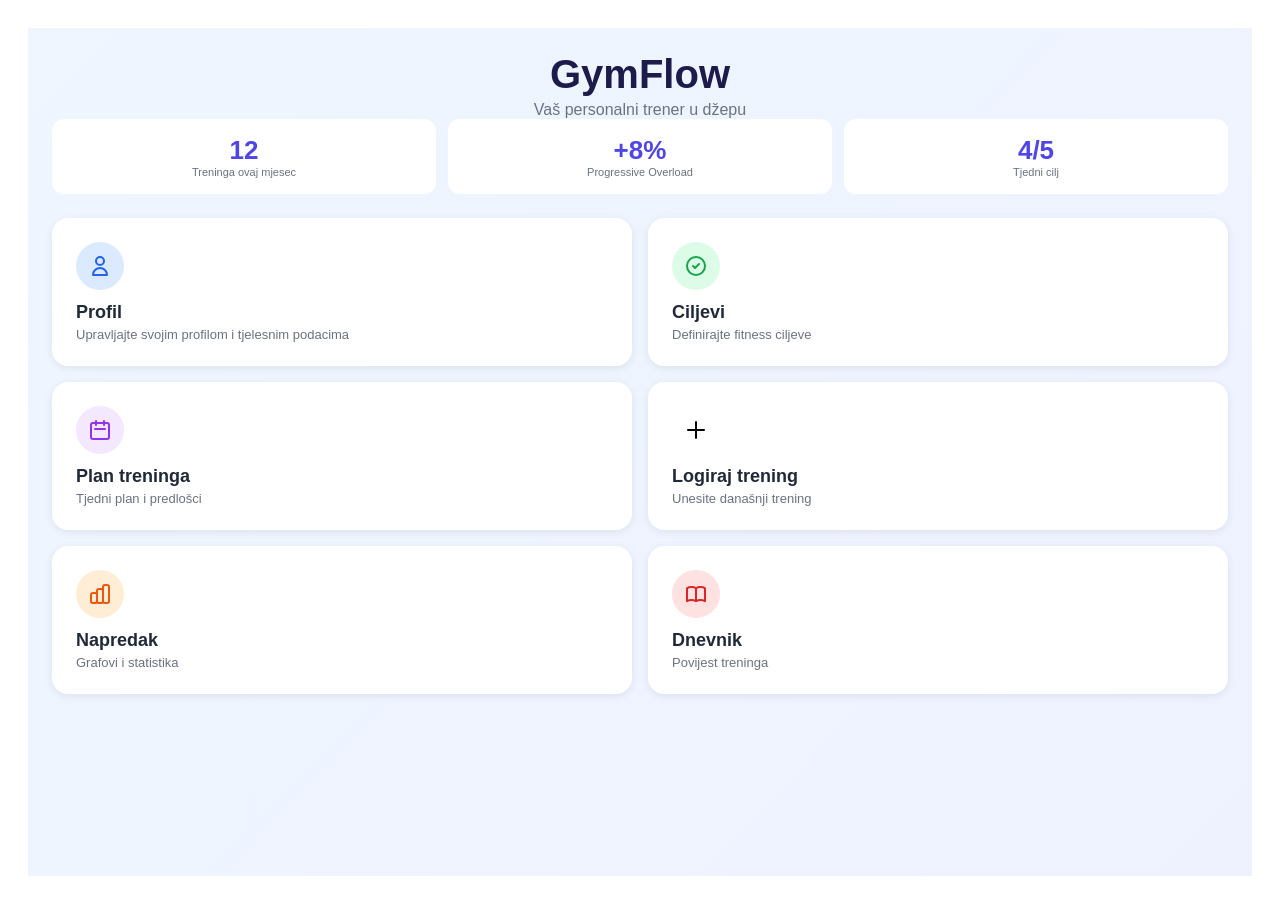
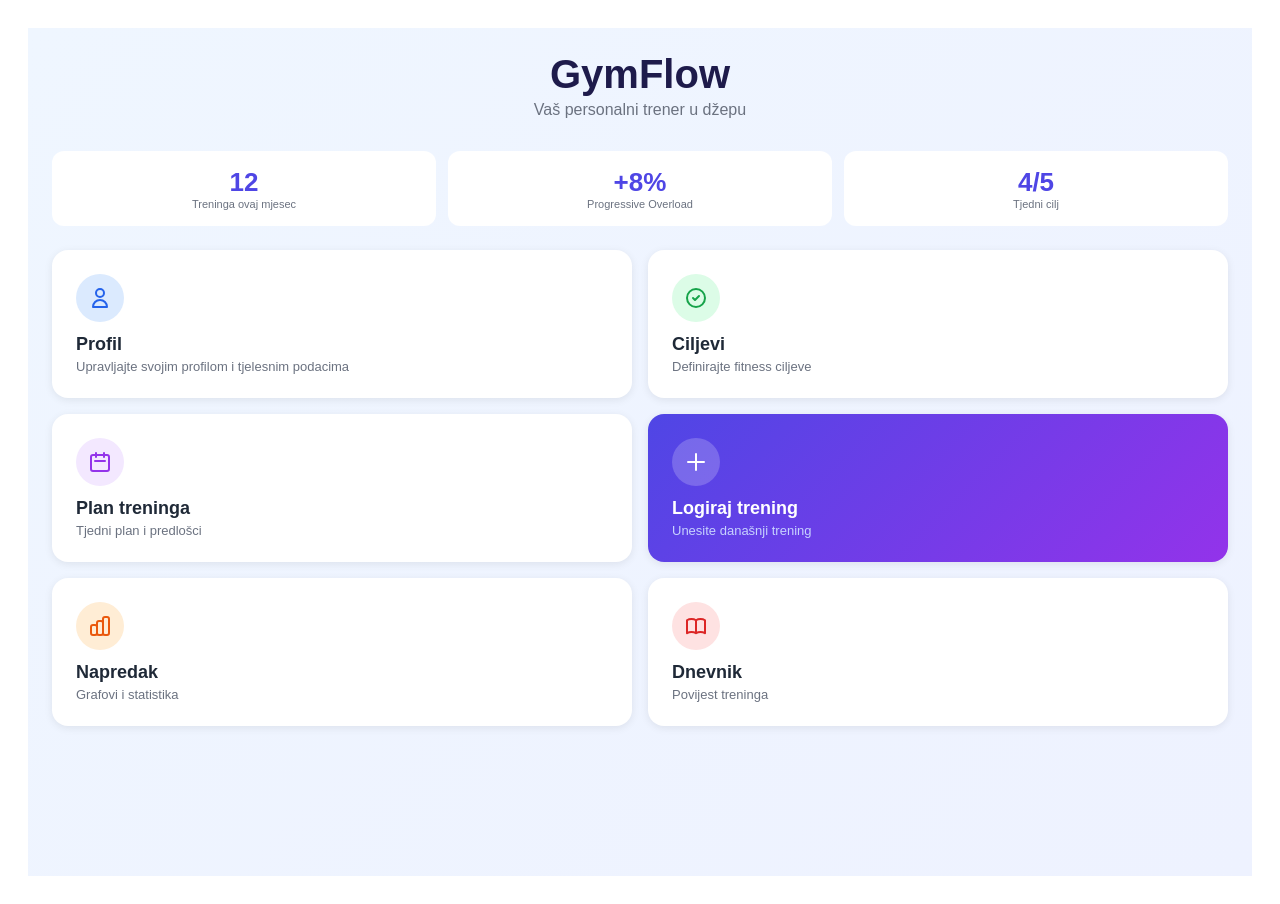
Before and after one commit to brkmika/gymflow, a Vue app in the folder vue-GymFlow/: page / in a window 1280 px wide. Built offline with nearby package versions, Linux system fonts and the light colour scheme.

Commit message:
dodao boju i stil na logiraj trening dugme

```diff
--- a/vue-GymFlow/src/views/HomeView.vue
+++ b/vue-GymFlow/src/views/HomeView.vue
@@ -58,7 +58,7 @@
     </button>
 
 
-    <button class="menu-card" @click="navigate('logiraj-trening')">
+    <button class="menu-card highlight" @click="navigate('logiraj-trening')">
         <div class="menu-icon white-bg">
     <svg fill="none" stroke="currentColor" viewBox="0 0 24 24">
       <path stroke-linecap="round" stroke-linejoin="round" stroke-width="2"
@@ -235,6 +235,7 @@ const navigate = (screen) => {
     height: 24px;
 }
 
+/* boje za ikone */
 .blue-bg {background: #dbeafe; }
 .blue-bg svg {color: #2563eb;}
 
@@ -244,15 +245,34 @@ const navigate = (screen) => {
 .purple-bg {background: #f3e8ff; }
 .purple-bg svg {color: #9333ea;}
 
-
-
 .orange-bg {background: #ffedd5; }
 .orange-bg svg {color: #ea580c;}
 
 .red-bg {background: #fee2e2; }
 .red-bg svg {color: #dc2626; }
 
+.white-bg {background: rgba(255,255,255,0.2);}
+.white-bg svg {color: white; }
 
+/* gradient za logiraj trening */
+
+.menu-card.highlight {
+    background: linear-gradient(135deg, #4f46e5, #9333ea);
+}
+
+.menu-card.highlight h3 {
+    color: white;
+}
+
+.menu-card.highlight p {
+    color: #c7d2fe;
+}
+
+/* novi razmak izmedu naslova i botuna */
+
+.header {
+    margin-bottom: 32px;
+}
 
 
 </style>
```
